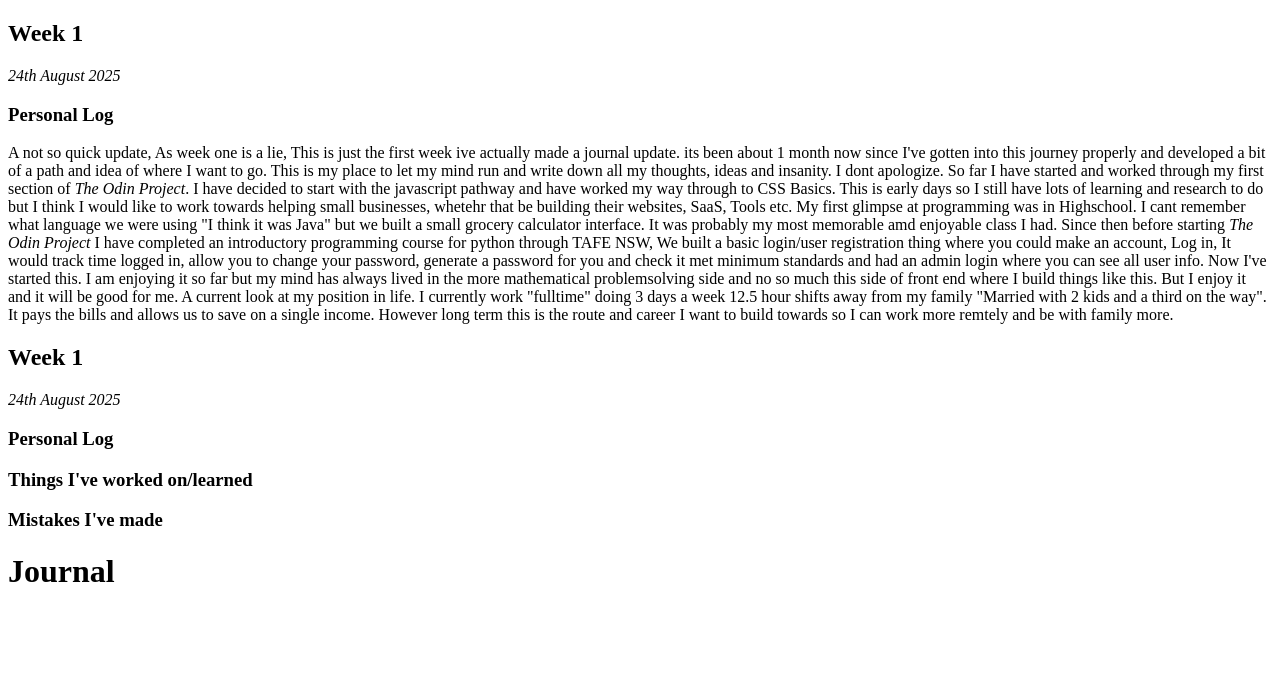
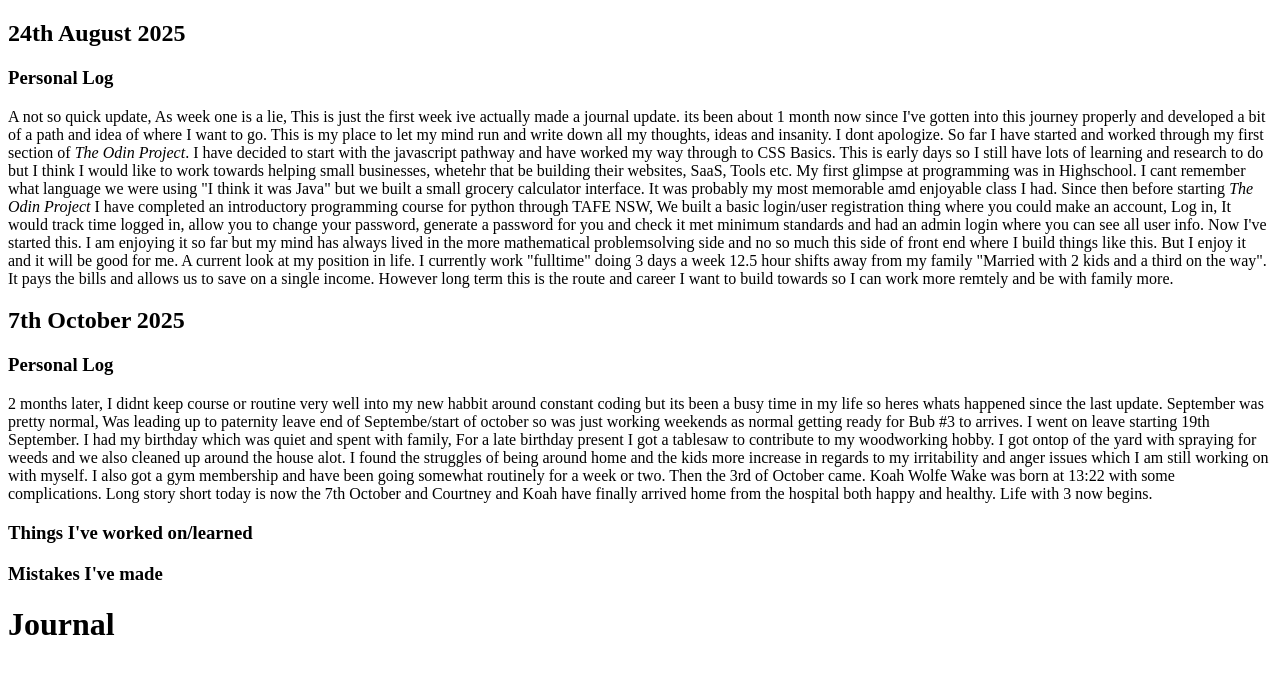
Before and after one commit to CaelanWake/caelan_codey_colab, a plain HTML site: page journal.html in a window 1280 px wide. Drawn offline with Linux system fonts and the light colour scheme.

Commit message:
Edit Journal and ToDo

```diff
--- a/journal.html
+++ b/journal.html
@@ -26,8 +26,7 @@
 
 
 <header>
-<h2>Week 1</h2>
-<p><em>24th August 2025</em></p>
+<h2>24th August 2025</h2>
 </header>
 
 <section>
@@ -48,13 +47,19 @@
 </section>
 
 <header>
-<h2>Week 1</h2>
-<p><em>24th August 2025</em></p>
+<h2>7th October 2025</h2>
 </header>
 
 <section>
     <h3>Personal Log</h3>
-    <p>
+    <p>2 months later, I didnt keep course or routine very well into my new habbit around constant coding but its been a busy time in my life so heres whats happened since the last update.
+        September was pretty normal, Was leading up to paternity leave end of Septembe/start of october so was just working weekends as normal getting ready for Bub #3 to arrives. I went on leave
+        starting 19th September. I had my birthday which was quiet and spent with family, For a late birthday present I got a tablesaw to contribute to my woodworking hobby. I got ontop of the yard with spraying for weeds and
+        we also cleaned up around the house alot. I found the struggles of being around home and the kids more increase in regards to my irritability and anger issues which I am still working on with  myself.
+        I also got a gym membership and have been going somewhat routinely for a week or two.
+
+        Then the 3rd of October came. Koah Wolfe Wake was born at 13:22 with some complications. Long story short today is now the 7th October and Courtney and Koah have finally arrived home from the hospital both happy and healthy.
+        Life with 3 now begins.
 
     </p>
 </section>
```
Also changed, not shown: to_do.html (+17 -0 lines).
